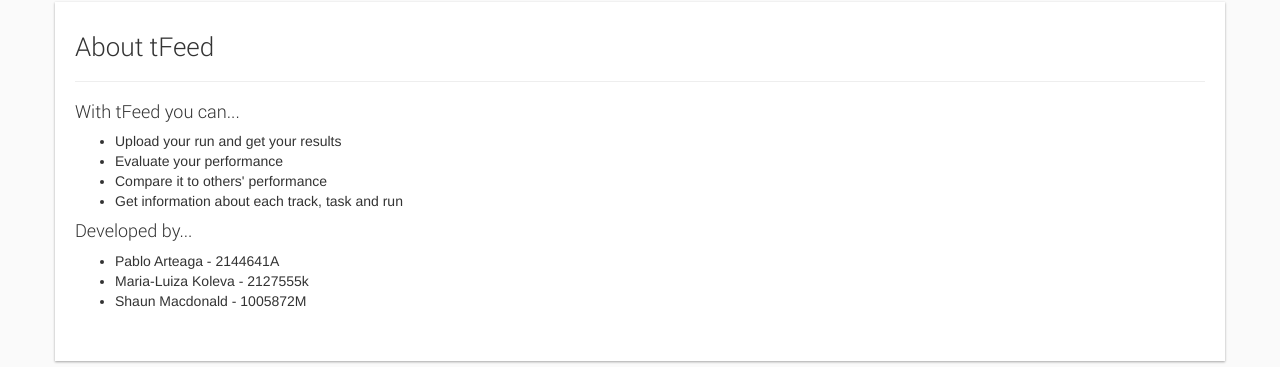
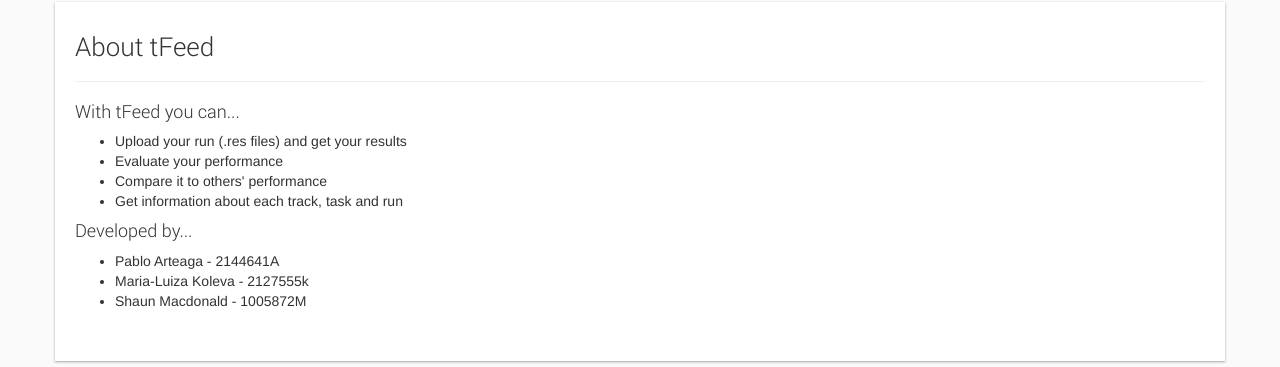
Before and after one commit to straygar/TREC, a Django app: page /main/about/ in a window 1280 px wide. Shown: the part 128-495 px from the top of the page. Run offline with Django 3.2, Linux system fonts and the light colour scheme; some libraries are stand-ins or nearby versions.

Commit message:
added tip to about page

```diff
--- a/templates/main/about.html
+++ b/templates/main/about.html
@@ -14,7 +14,7 @@
 
 	<h4>With tFeed you can...</h4>
 	<ul>
-		<li>Upload your run and get your results</li>
+		<li>Upload your run (.res files) and get your results</li>
 		<li>Evaluate your performance</li>
 		<li>Compare it to others' performance</li>
 		<li>Get information about each track, task and run</li>
```
Also changed, not shown: db.sqlite3, readme.txt, 17 other files.
